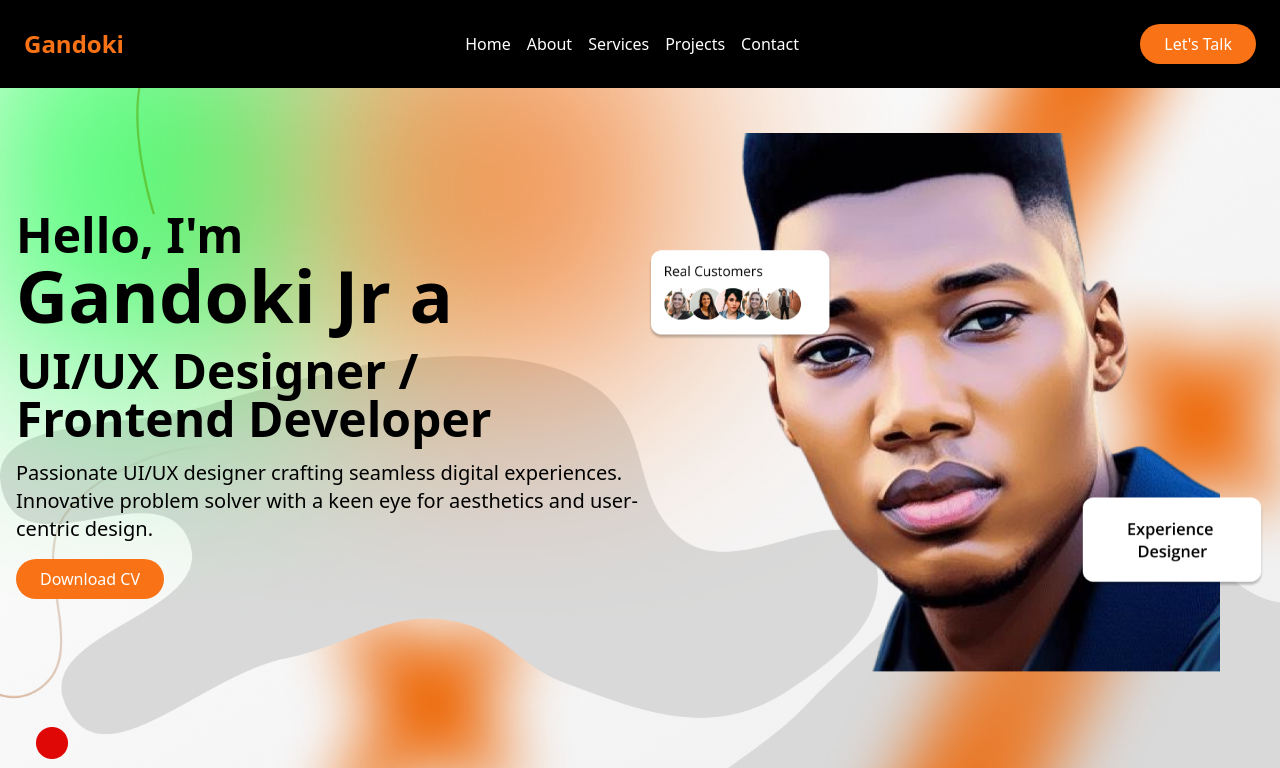
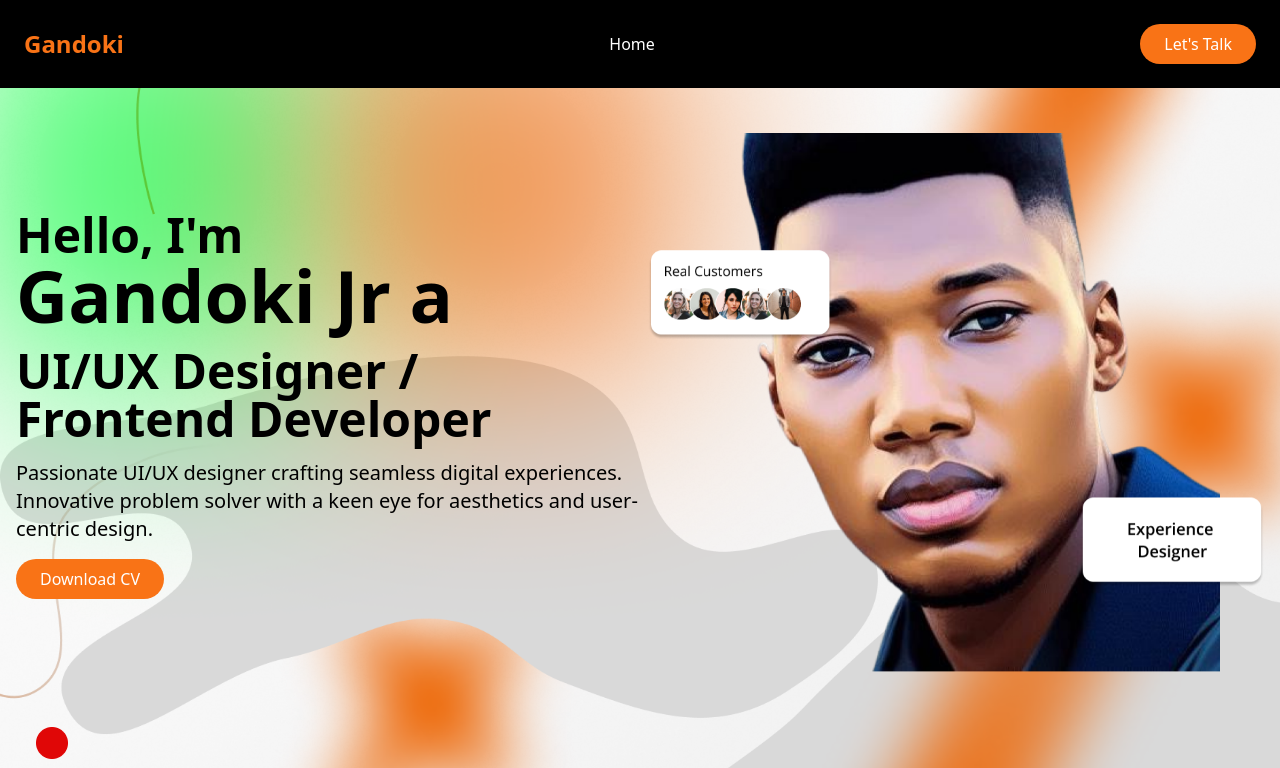
Before and after one commit to Gandokijnr/my-portfolio, a Vue app: page / in a window 1280 px wide. Shown: the top 768 px of the page. Built offline with nearby package versions, Linux system fonts and the light colour scheme.

Commit message:
updated the navbar

```diff
--- a/src/App.vue
+++ b/src/App.vue
@@ -19,10 +19,10 @@
 
       <nav :class="{ 'hidden': !isMenuOpen }" class="flex gap-4 text-white flex-wrap md:flex">
         <router-link to="/" class="hover:text-orange-500">Home</router-link>
-        <router-link to="/about" class="hover:text-orange-500">About</router-link>
-        <router-link to="/about" class="hover:text-orange-500">Services</router-link>
-        <router-link to="/about" class="hover:text-orange-500">Projects</router-link>
-        <router-link to="/about" class="hover:text-orange-500" id="#contact">Contact</router-link>
+        <!-- <router-link to="/" class="hover:text-orange-500">About</router-link>
+        <router-link to="/" class="hover:text-orange-500">Services</router-link>
+        <router-link to="/" class="hover:text-orange-500">Projects</router-link> -->
+        <!-- <router-link to="/" class="hover:text-orange-500" id="#contact">Contact</router-link> -->
       </nav>
       <div class="nav-button hidden md:block">
         <button class="bg-orange-500 text-white rounded-full p-2 px-6">Let's Talk</button>
```
